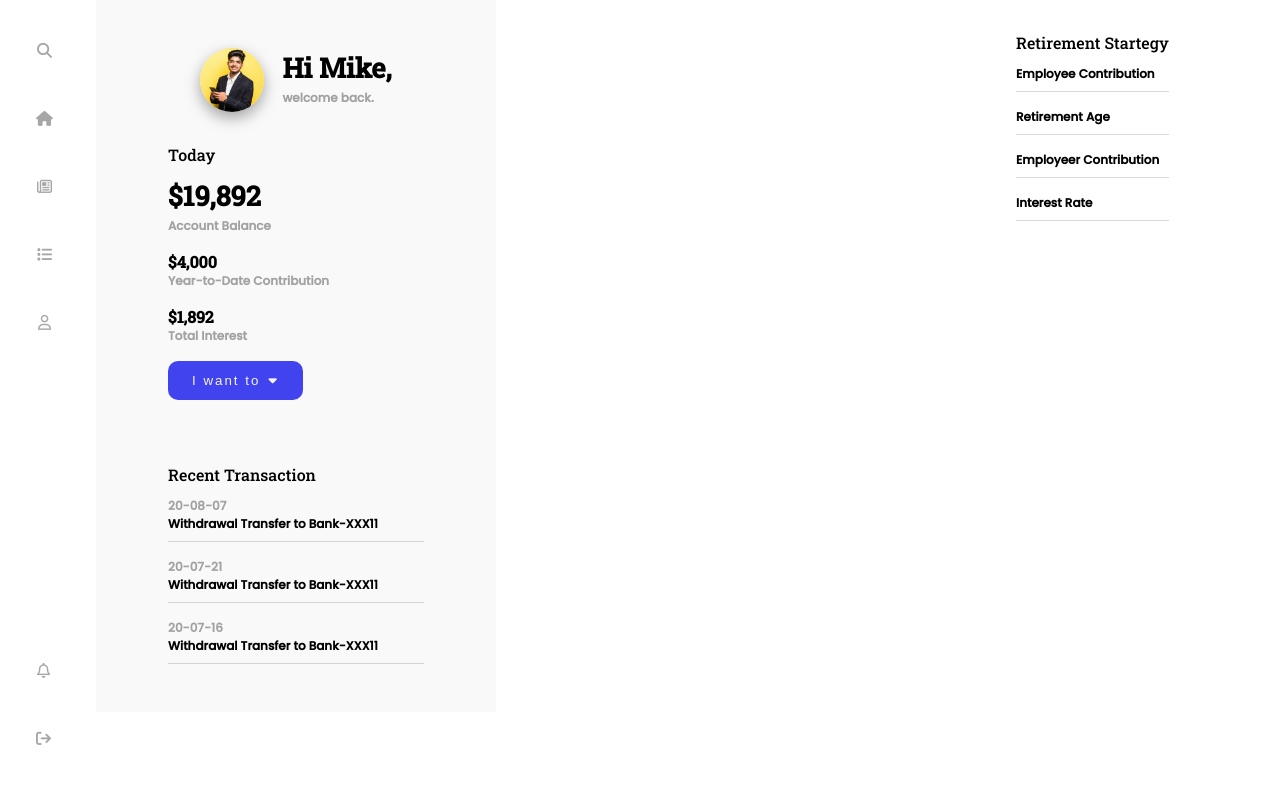
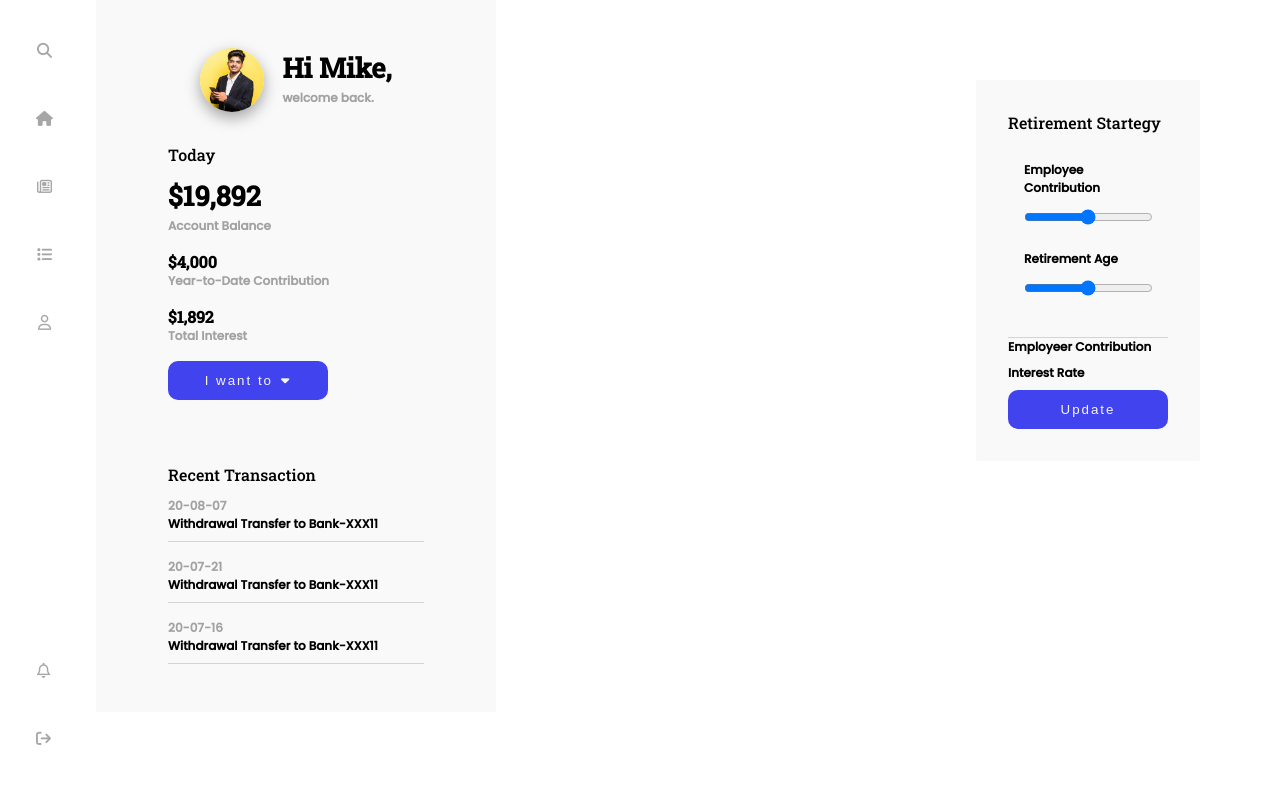
Before and after one commit to pranjal-jha-28/retirement-planner, a website: page home.html in a window 1280 px wide. Drawn offline with Linux system fonts and the light colour scheme; a web font is replaced by a local one.

Commit message:
modefied retirement strategy

```diff
--- a/home.css
+++ b/home.css
@@ -72,7 +72,7 @@ body{
     display: flex;
 }
 
-.userInfo {
+.userInfo{
     display: flex;
     flex-direction: column;
     justify-content: space-around;
@@ -165,6 +165,7 @@ span{
     outline: none;
     text-align: center;
     letter-spacing: 2px;
+    width: 10rem;
 }
 
 .btn-primary{
@@ -179,6 +180,49 @@ span{
 .blue {
     color: #4143ef;
 }
+
+.retirement-startegy{
+    width: 15rem;
+    height: 100%;
+}
+.retirement-startegy-info{
+    display: flex;
+    flex-direction: column;
+    justify-content: flex-start;
+    width: 14rem;
+    padding: 2rem;
+    background-color: rgba(0, 0, 0, 0.025);
+    margin-top: 5rem;
+    border-radius: 2px;
+}
+
+.retirement{
+    padding: 1rem;
+    color: black;
+    border-bottom: 1px solid rgba(0, 0, 0, 0.15);
+}
+
+.details{
+    display: flex;
+    justify-content: flex-start;
+    align-items: center;
+    padding-bottom: 0.5rem;
+    font-family: 'Poppins', sans-serif;
+    font-size: 0.75rem;
+    font-weight: bold;
+    display: flex;
+    align-items: center;
+    color: black;
+}
+
+.details ul{
+    list-style: none;
+}
+
+.details li{
+    margin-bottom: 0.75rem;
+}
+
 @media screen and (max-width:600px){
     .navbar{
         position: fixed;
--- a/home.html
+++ b/home.html
@@ -85,20 +85,31 @@
 
             </div>
             <div class="retirement-startegy">
-                <div class="balance">
+                <div class="retirement-startegy-info">
                     <div class="sub-heading">Retirement Startegy</div>
-                    <div class="recent">
-                        <p>Employee Contribution</p>
+                    <div class="retirement">
+                        <div class="details">
+                            <ul>
+                                <li>Employee Contribution</li>
+                                <li><input type="range" min="1" max="100" value="50" class="slider" id="myRange"></li>
+                            </ul>
+                        </div>
+                        <div class="details">
+                            <ul>
+                                <li>Retirement Age</li>
+                                <li><input type="range" min="1" max="100" value="50" class="slider" id="myRange"></li>
+                            </ul>
+                        </div>
                     </div>
-                    <div class="recent">
-                        <p>Retirement Age</p>
+                    <div class="interest">
+                        <div class="details">
+                            <p>Employeer Contribution</p>
+                        </div>
+                        <div class="details">
+                            <p>Interest Rate</p>
+                        </div>
                     </div>
-                    <div class="recent">
-                        <p>Employeer Contribution</p>
-                    </div>
-                    <div class="recent">
-                        <p>Interest Rate</p>
-                    </div>
+                    <button class="btn btn-primary">Update</button>
                 </div>
             </div>
     </div>
```
Also changed, not shown: style.css (+0 -13 lines).
